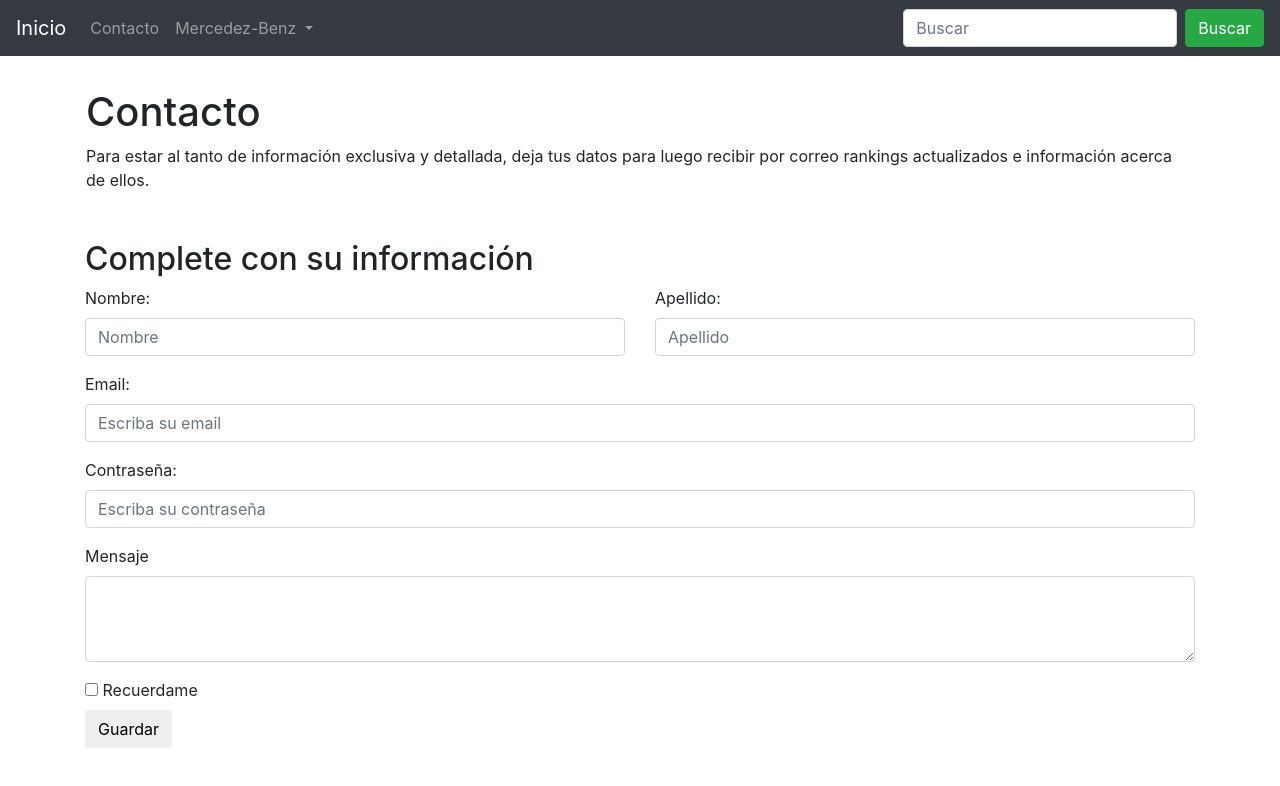
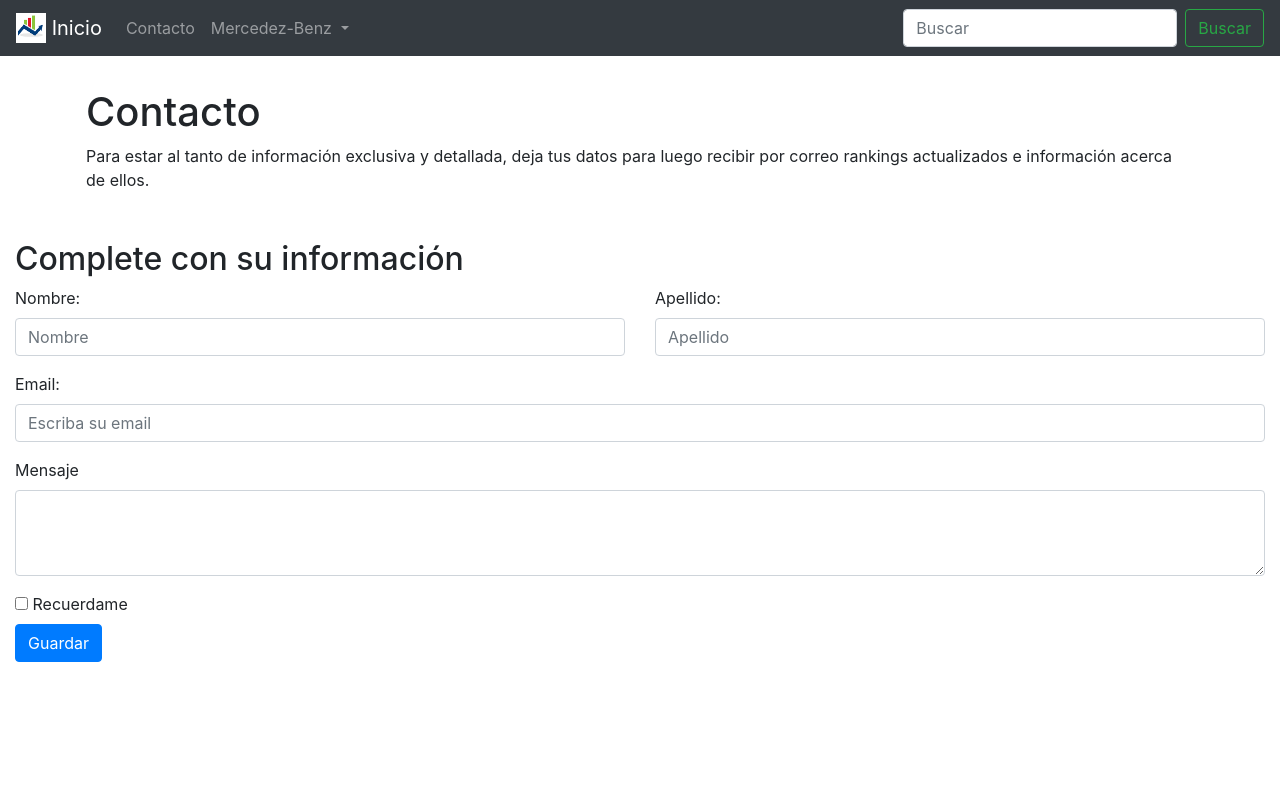
Before and after one commit to RomanEtulain/Actividad2-Bootstrap, a plain HTML site: page contacto.html in a window 1280 px wide. Drawn offline with nearby package versions, Linux system fonts and the light colour scheme.

Commit message:
Segundo commit, correccion

```diff
--- a/contacto.html
+++ b/contacto.html
@@ -11,38 +11,41 @@
 </head>
 
 <body>
-    <!-- NavBar -->
     <nav class="navbar navbar-expand-sm bg-dark navbar-dark">
         <!-- Inicio -->
-        <a class="navbar-brand" href="index.html">Inicio</a>
+        <a class="navbar-brand" href="index.html">
+            <img src="images/logo.png" width="30" height="30" class="d-inline-block align-top" alt="logo">
+            Inicio
+        </a>
+        <button class="navbar-toggler" type="button" data-toggle="collapse" data-target="#navbarSupportedContent"
+            aria-controls="navbarSupportedContent" aria-expanded="false" aria-label="Toggle navigation">
+            <span class="navbar-toggler-icon"></span>
+        </button>
 
         <!-- Resto de NavBar -->
+        <div class="collapse navbar-collapse" id="navbarSupportedContent">
             <ul class="navbar-nav mr-auto">
                 <li class="nav-item">
-                <a class="nav-link" href="#">Contacto</a>
+                    <a class="nav-link" href="contacto.html">Contacto</a>
                 </li>
                 <li class="nav-item dropdown">
-                <a class="nav-link dropdown-toggle" href="http://example.com" id="navbarDropdownMenuLink"
+                    <a class="nav-link dropdown-toggle" href="#" id="navbarDropdown" role="button"
                         data-toggle="dropdown" aria-haspopup="true" aria-expanded="false">
                         Mercedez-Benz
                     </a>
-                <div class="dropdown-menu" aria-labelledby="navbarDropdownMenuLink">
+                    <div class="dropdown-menu" aria-labelledby="navbarDropdown">
                         <a class="dropdown-item" href="pagina1.html">Mercedes Benz G63 AMG 6x6</a>
                         <a class="dropdown-item" href="pagina2.html">Mercedes Benz AMG GT-R</a>
                         <a class="dropdown-item" href="pagina3.html">Mercedes AMG S 65</a>
                         <a class="dropdown-item" href="pagina4.html">Mercedes Maybach S 650</a>
                         <a class="dropdown-item" href="pagina5.html">Mercedes AMG SL-65</a>
-                </div>
                 </li>
             </ul>
-
-        <!-- Botón buscar -->
-        <ul class="navbar-nav ml-auto">
-            <form class="form-inline" action="/action_page.php">
-                <input class="form-control mr-sm-2" type="text" placeholder="Buscar">
-                <button class="btn btn-success" type="submit">Buscar</button>
+            <form class="form-inline my-2 my-lg-0">
+                <input class="form-control mr-sm-2" type="search" placeholder="Buscar" aria-label="Search">
+                <button class="btn btn-outline-success my-2 my-sm-0" type="submit">Buscar</button>
             </form>
-        </ul>
+        </div>
     </nav>
 
     <!-- Título  -->
@@ -53,19 +56,19 @@
     </div>
 
     <!-- Formulario -->
-    <div class="container">
+    <div class="container-fluid">
         <h2>Complete con su información</h2>
         <form>
-
             <div class="form-group">
                 <div class="row">
                     <div class="col">
-                        <label for="nombre">Nombre:</label>
-                        <input type="name" class="form-control" placeholder="Nombre">
+                        <label for="validationDefault01">Nombre:</label>
+                        <input type="text" class="form-control" id="validationDefault01" placeholder="Nombre" required>
                     </div>
                     <div class="col">
-                        <label for="apellido">Apellido:</label>
-                        <input type="text" class="form-control" placeholder="Apellido">
+                        <label for="validationDefault02">Apellido:</label>
+                        <input type="text" class="form-control" id="validationDefault02" placeholder="Apellido"
+                            required>
                     </div>
                 </div>
             </div>
@@ -77,18 +80,13 @@
                 </div>
             </div>
             <div class="form-group">
-                <label for="pwd">Contraseña:</label>
-                <input type="password" class="form-control" id="contra" placeholder="Escriba su contraseña"
-                    name="contra">
-            </div>
-            <div class="form-group">
                 <label for="exampleFormControlTextarea1">Mensaje</label>
-                <textarea class="form-control" id="exampleFormControlTextarea1" rows="3"></textarea>
+                <textarea class="form-control" id="exampleFormControlTextarea1" rows="3" required></textarea>
             </div>
             <div class="checkbox">
                 <label><input type="checkbox" name="recordar"> Recuerdame</label>
             </div>
-            <button type="submit" class="btn btn-default">Guardar</button>
+            <button type="submit" class="btn btn-primary">Guardar</button>
         </form>
     </div>
     <br></br>
```
Also changed, not shown: index.html (+22 -16 lines), pagina1.html (+15 -12 lines), pagina2.html (+16 -14 lines), pagina3.html (+16 -14 lines), pagina4.html (+16 -14 lines), pagina5.html (+16 -14 lines), images/logo.png (added). Lines whose indentation alone changed are shown as unchanged.
